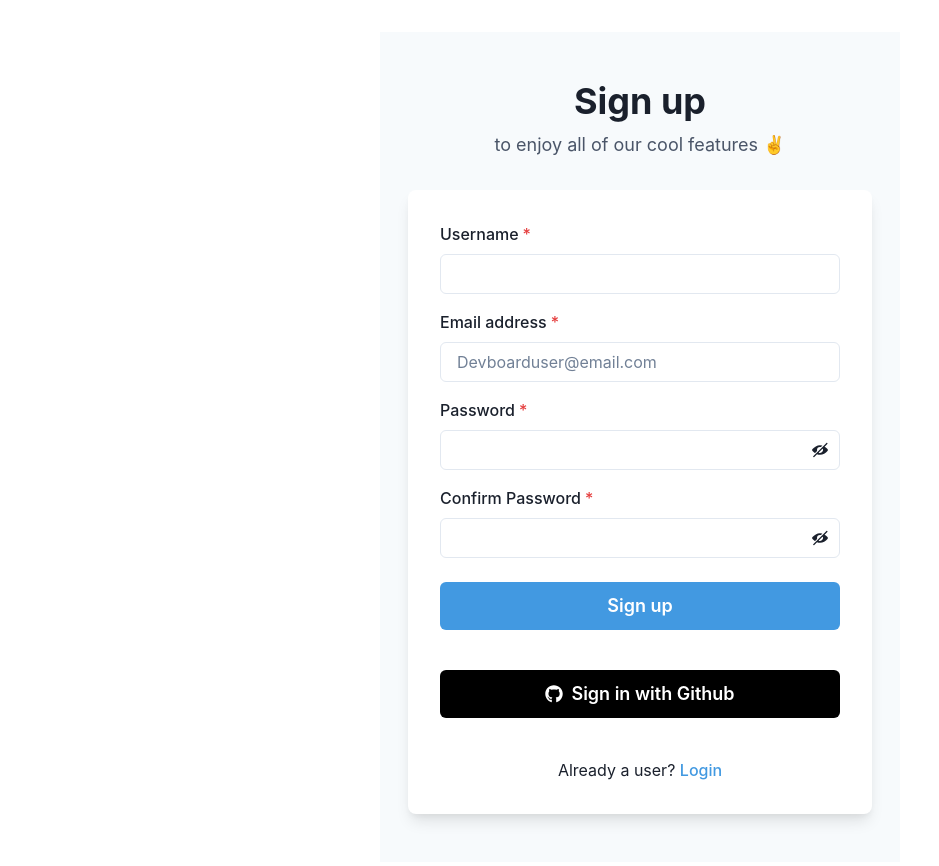
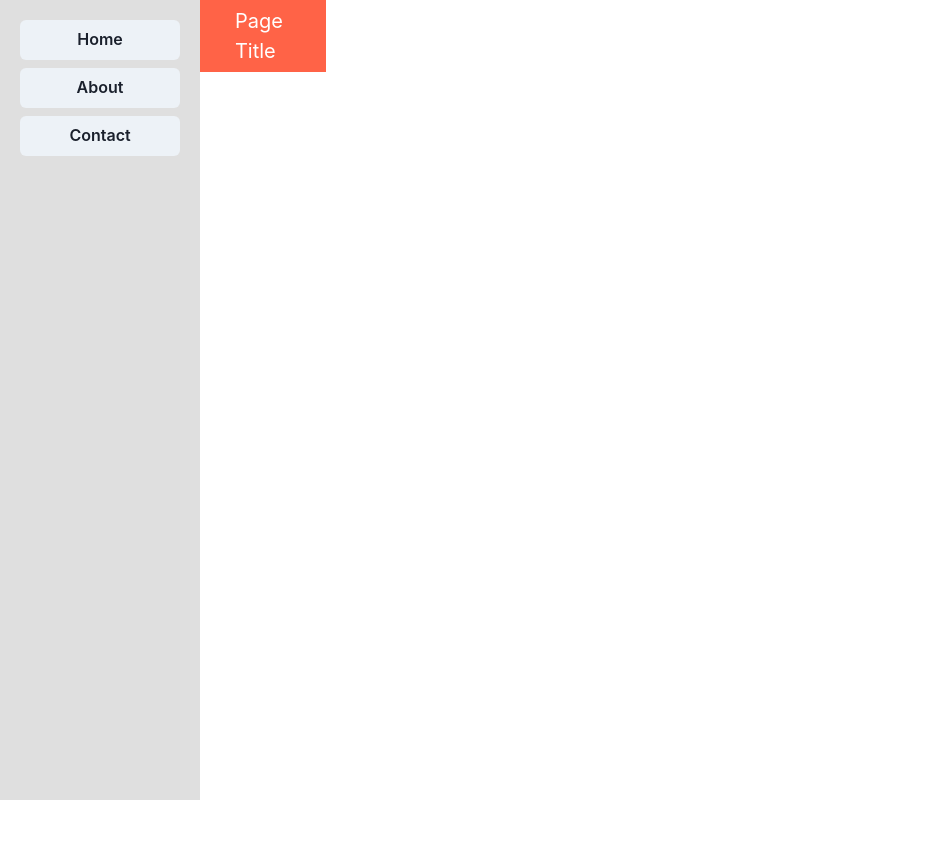
Before and after one commit to TessFanny/devBoard, a React (Vite) app in the folder DevBoard/: page / in a window 1280 px wide. Shown: the top 866 px of the page, without its empty margins (0-939 px from the left). After the commit the page ends 800 px from the top, so only its background shows below. Built offline with nearby package versions, Linux system fonts and the light colour scheme.

Commit message:
Added new componenents

```diff
--- a/DevBoard/index.html
+++ b/DevBoard/index.html
@@ -4,7 +4,7 @@
     <meta charset="UTF-8" />
     <link rel="icon" type="image/svg+xml" href="/vite.svg" />
     <meta name="viewport" content="width=device-width, initial-scale=1.0" />
-    <title>Vite + React</title>
+    <title>Dev Board</title>
   </head>
   <body>
     <div id="root"></div>
--- a/DevBoard/src/components/App/App.jsx
+++ b/DevBoard/src/components/App/App.jsx
@@ -1,13 +1,29 @@
-import './App.css';
-import React from 'react';
-import Register from '../Register/Register.jsx';
+import { useState } from 'react';
+import { Box, useBreakpointValue } from '@chakra-ui/react';
 
-function App() {
+import Header from '../Header/Header';
+import Sidebar from '../Sidebar/Sidebar';
+
+const smVariant = { navigation: 'drawer', navigationButton: true };
+const mdVariant = { navigation: 'sidebar', navigationButton: false };
+
+export default function App() {
+  const [isSidebarOpen, setSidebarOpen] = useState(false);
+  const variants = useBreakpointValue({ base: smVariant, md: mdVariant });
+
+  const toggleSidebar = () => setSidebarOpen(!isSidebarOpen);
+
   return (
-    <div className="app">
-      <Register />
-    </div>
+    <>
+      <Sidebar
+        variant={variants?.navigation}
+      />
+      <Box ml={!variants?.navigationButton && 200}>
+        <Header
+          showSidebarButton={variants?.navigationButton}
+          onShowSidebar={toggleSidebar}
+        />
+      </Box>
+    </>
   );
 }
-
-export default App;
--- /dev/null
+++ b/DevBoard/src/components/Header/Header.jsx
@@ -0,0 +1,25 @@
+import { Box, Center, IconButton, Text, Flex } from '@chakra-ui/react';
+import { ChevronRightIcon } from '@chakra-ui/icons';
+
+function Header({ showSidebarButton = true, onShowSidebar }) {
+  return (
+    <Flex bg="tomato" p={4} color="white" justifyContent="center">
+      <Box flex="1">
+        {showSidebarButton && (
+          <IconButton
+            icon={<ChevronRightIcon w={8} h={8} />}
+            colorScheme="blackAlpha"
+            variant="outline"
+            onClick={onShowSidebar}
+          />
+        )}
+      </Box>
+      <Center flex="3" h="40px">
+        <Text fontSize="xl">Page Title</Text>
+      </Center>
+      <Box flex="1" />
+    </Flex>
+  );
+}
+
+export default Header;
--- a/DevBoard/src/components/Register/Register.jsx
+++ b/DevBoard/src/components/Register/Register.jsx
@@ -92,7 +92,7 @@ export default function Register() {
       justify="center"
       bg={useColorModeValue('gray.50', 'gray.800')}
     >
-      <Stack spacing={8} mx="1" maxW="lg" py={12} px={6}>
+      <Stack spacing={8} mx="1" maxW="lg" px={6}>
         <Stack align="center">
           <Heading fontSize="4xl" textAlign="center">
             Sign up
--- /dev/null
+++ b/DevBoard/src/components/Sidebar/Sidebar.jsx
@@ -0,0 +1,56 @@
+import React from 'react';
+import {
+  Box,
+  Button,
+  Drawer,
+  DrawerOverlay,
+  DrawerCloseButton,
+  DrawerHeader,
+  DrawerBody,
+  DrawerContent,
+  VStack,
+} from '@chakra-ui/react';
+
+const SidebarContent = ({ onClick }) => (
+  <VStack>
+    <Button onClick={onClick} w="100%">
+      Home
+    </Button>
+    <Button onClick={onClick} w="100%">
+      About
+    </Button>
+    <Button onClick={onClick} w="100%">
+      Contact
+    </Button>
+  </VStack>
+);
+
+const Sidebar = ({ variant }) => {
+  return variant === 'sidebar' ? (
+    <Box
+      position="fixed"
+      left={0}
+      p={5}
+      w="200px"
+      top={0}
+      h="100%"
+      bg="#dfdfdf"
+    >
+      <SidebarContent />
+    </Box>
+  ) : (
+    <Drawer placement="left">
+      <DrawerOverlay>
+        <DrawerContent>
+          <DrawerCloseButton />
+          <DrawerHeader>Chakra-UI</DrawerHeader>
+          <DrawerBody>
+            <SidebarContent />
+          </DrawerBody>
+        </DrawerContent>
+      </DrawerOverlay>
+    </Drawer>
+  );
+};
+
+export default Sidebar;
```
Also changed, not shown: 1 other file (tests, documents, lock files or other folders).
